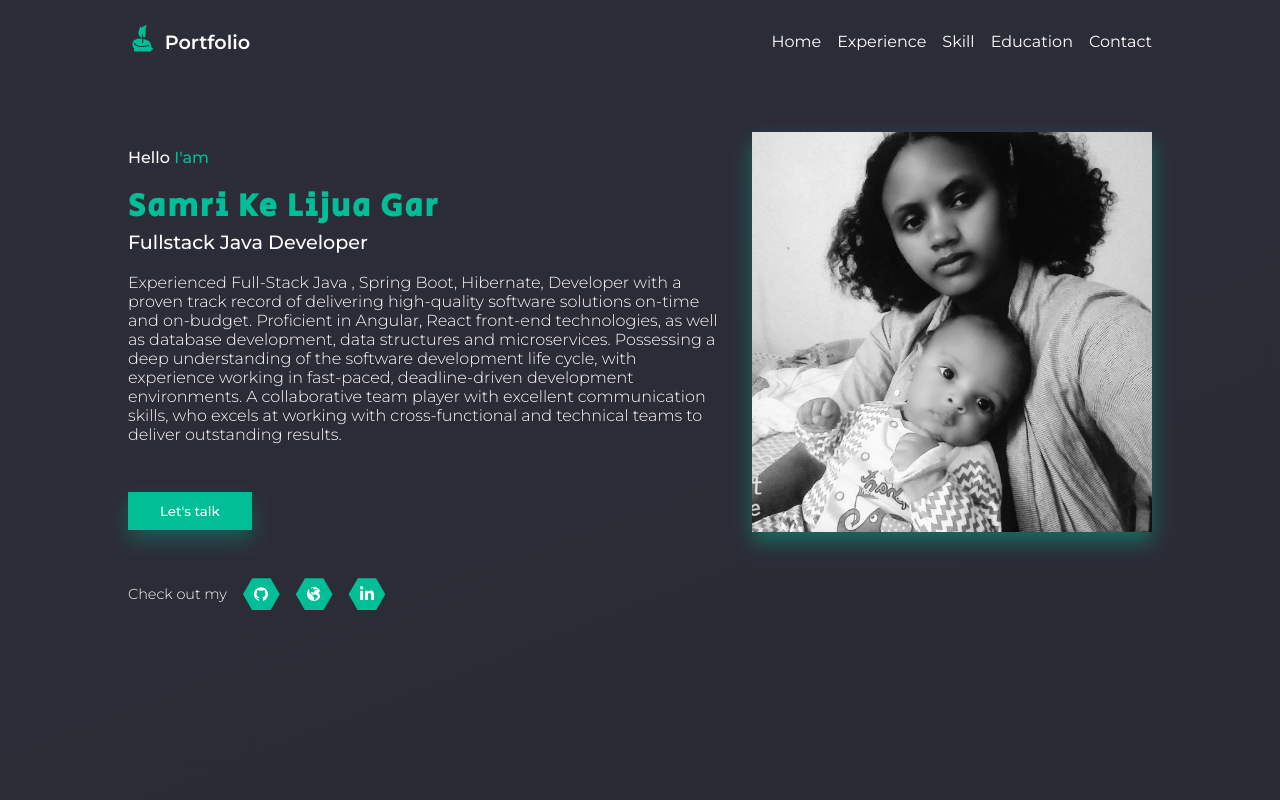
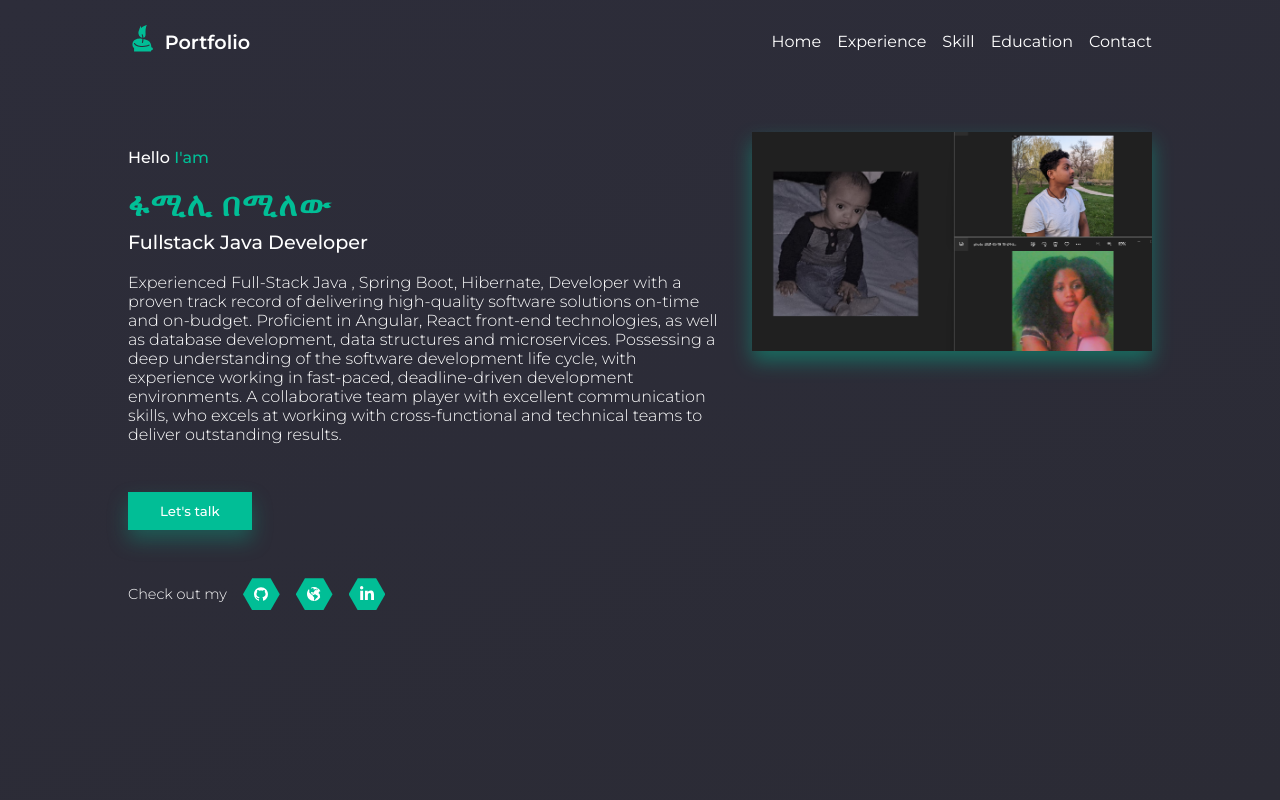
Before and after one commit to yemami/www.simegnewmulu.tech, a React (Create React App) app: page / in a window 1280 px wide. Shown: the top 800 px of the page. Built offline with nearby package versions, Linux system fonts and the light colour scheme; the HTML template or start-up script is replaced by a standard one.

Commit message:
family pic

```diff
--- a/src/components/Banner/ProfComponent.jsx
+++ b/src/components/Banner/ProfComponent.jsx
@@ -4,7 +4,7 @@ import { AiFillGithub } from "react-icons/ai";
 import { GiEarthAmerica } from "react-icons/gi";
 import { FaLinkedinIn } from "react-icons/fa";
 import { Slide } from "react-awesome-reveal";
-import samriEmrakelImage from './samri@emrakel.jpg';
+import family from './family.jpg';
 const scrollDown = () => {
   window.scroll({
     top: 2000,
@@ -20,7 +20,7 @@ const ProfComponent = () => {
           <h4>
             Hello <span className="green">I'am</span>
           </h4>
-          <h1 className="green">Samri Ke Lijua Gar</h1>
+          <h1 className="green">ፋሚሊ በሚለው</h1>
           <h3>Fullstack Java Developer</h3>
           <p>
           Experienced Full-Stack Java , Spring Boot, Hibernate,
@@ -59,7 +59,7 @@ const ProfComponent = () => {
       <Slide direction="right">
         <Profile>
           <img
-            src={samriEmrakelImage}
+            src={family}
             alt="profile"
           />
         </Profile>
```
Also changed, not shown: src/components/Banner/family.jpg (added), src/components/Banner/samri@emrakel.jpg (deleted).
